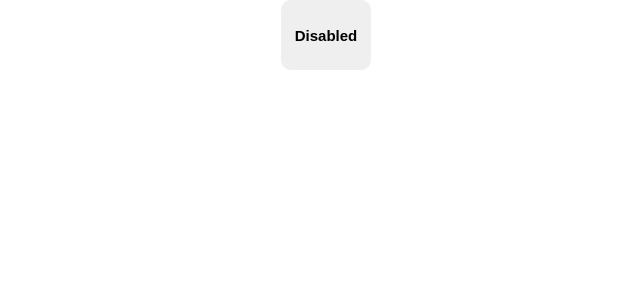
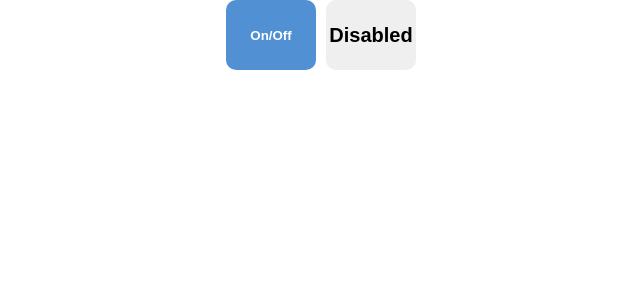
Before and after one commit to limdumb/React-Study, a React (Create React App) app: page / in a window 1280 px wide. Shown: the top 300 px of the page, without its empty margins (319-959 px from the left). Built offline with nearby package versions, Linux system fonts and the light colour scheme.

Commit message:
On/Off Button 구현

```diff
--- a/src/Components/button.jsx
+++ b/src/Components/button.jsx
@@ -14,7 +14,7 @@ const ConsoleButton = styled.button `
   border: none;
   border-radius: 10px;
   color: white;
-  font-weight: bolder;
+  font-weight: bold;
 `
 
 const DisableButton = styled.button `
@@ -27,8 +27,22 @@ const DisableButton = styled.button `
   height: 70px;
   border-radius: 10px;
   margin-left: 10px;
-  font-size: 15px;
-  font-weight: bolder;
+  font-size: 20px;
+  font-weight: bold;
+`
+const OnOffButton = styled.button `
+  display: flex;
+  justify-content: center;
+  align-items: center;
+  border-radius: 3px;
+  background-color: #5090D3;
+  border: 1px solid black;
+  width: 90px;
+  height: 70px;
+  border: none;
+  border-radius: 10px;
+  color: white;
+  font-weight: bold;
 `
 
 
@@ -40,10 +54,15 @@ const StyleDiv = styled.div `
 `
 
 export default function ClickButton() {
-  const [activate, setActivate] =React.useState(false)
+  const [activate, setActivate] = React.useState(false)
   console.log(activate)
 
+  const onOffToggle = (() => {
+    setActivate(!activate)
+  })
+
   return<StyleDiv>
+    <OnOffButton onClick={() => onOffToggle(setActivate)}>On/Off</OnOffButton>
     <DisableButton disabled={activate} onClick={() => setActivate(true)}>Disabled</DisableButton>
     </StyleDiv>
 
```
